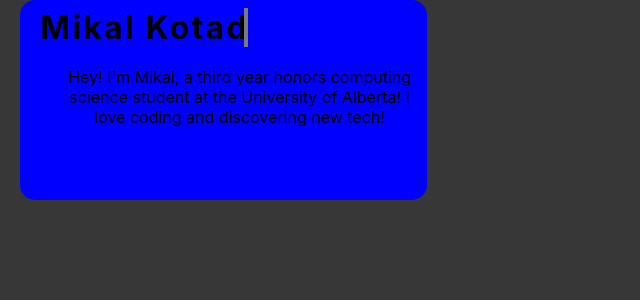
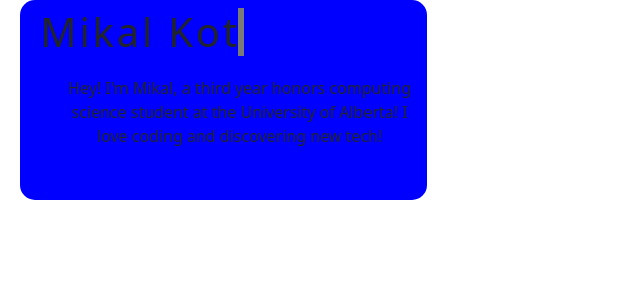
Before and after one commit to MrJacobEisner/MikalsPortfolio, a React (Create React App) app: page / in a window 1280 px wide. Shown: the top 300 px of the page, without its empty margins (0-640 px from the left). Built offline with nearby package versions, Linux system fonts and the light colour scheme.

Commit message:
vss bootstrap include

```diff
--- a/src/App.scss
+++ b/src/App.scss
@@ -1,4 +1,4 @@
-// @import "~bootstrap/scss/bootstrap";
+@import "~bootstrap/scss/bootstrap";
 
 .App {
     text-align: center;
```
